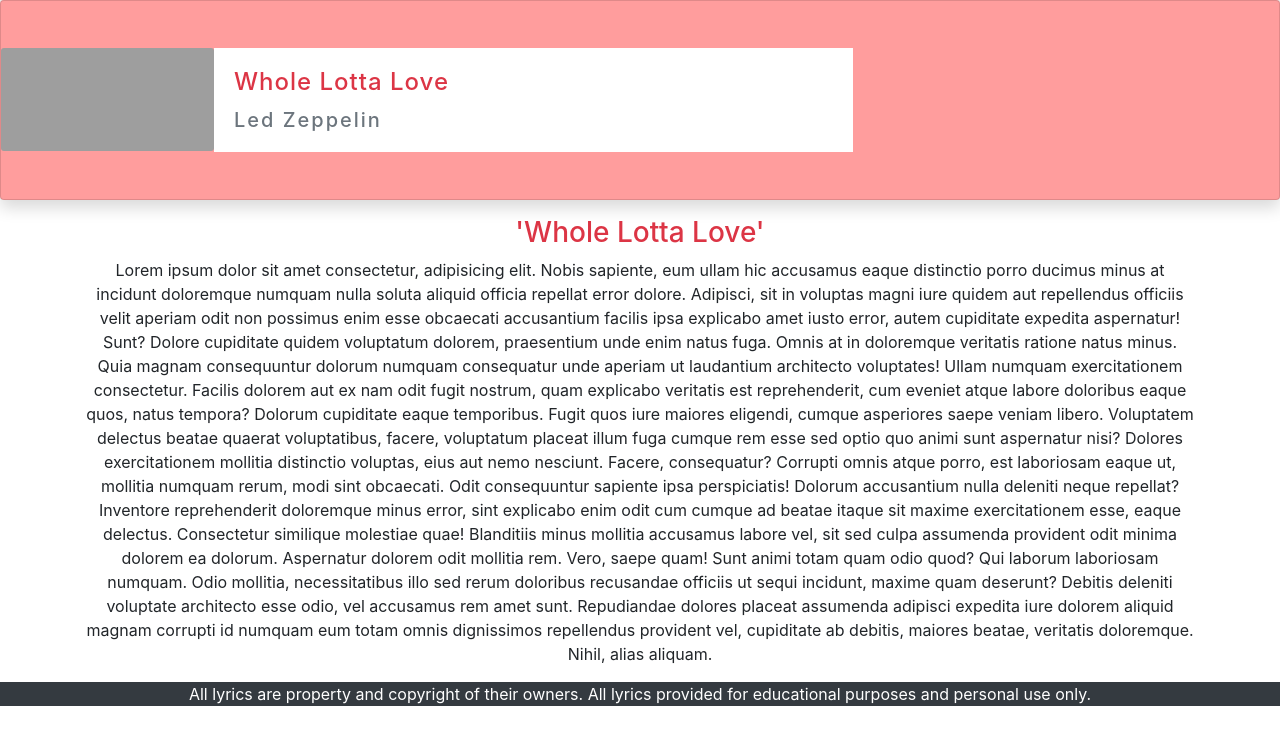
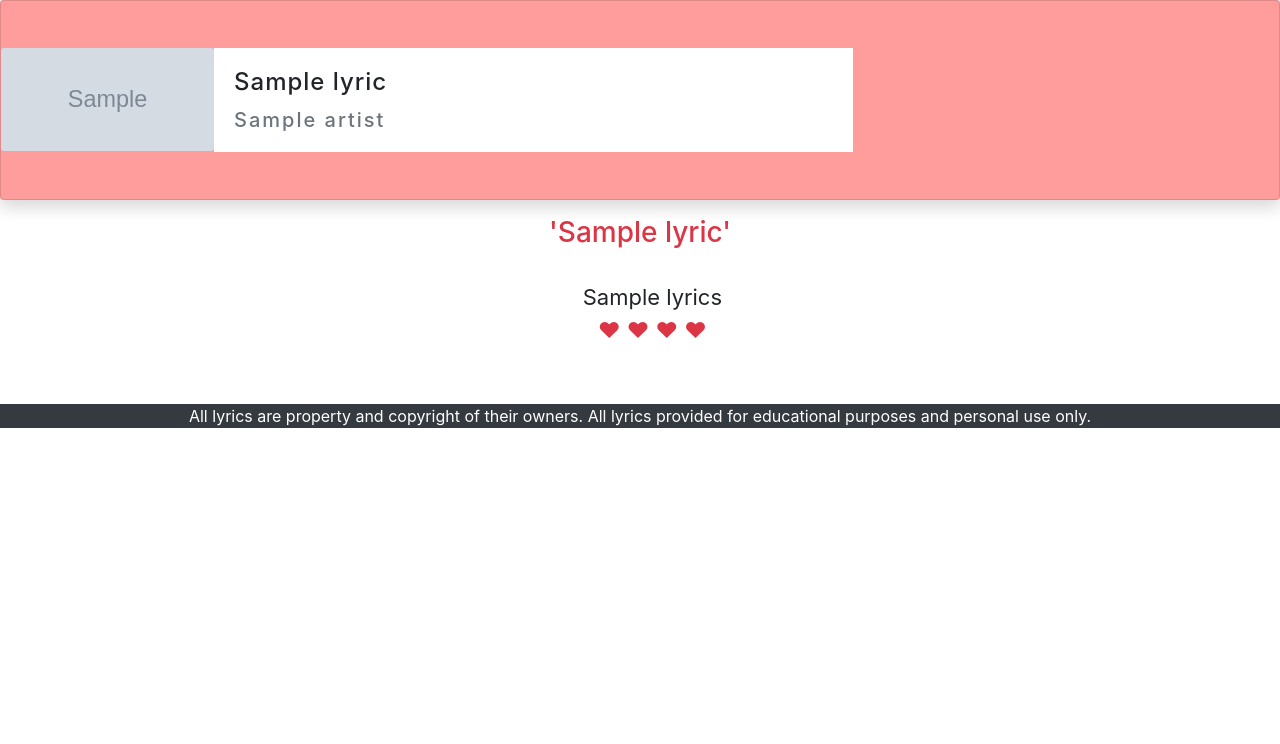
Before and after one commit to kingnz007/Central-Lyrics, a Django app: template templates/central/lyrics.html in a window 1280 px wide. Shown: the part 56-800 px from the top of the page. Run offline with Django 3.2, Linux system fonts and the light colour scheme; the template is opened without the code that fills it: most values are stand-ins (such as "Sample title", 1, 10 or a date in 2020); grey boxes marked "Sample" are stand-in pictures; some libraries are stand-ins or nearby versions; grey boxes are pictures that could not be loaded.

Commit message:
FIxing issues

```diff
--- a/central/urls.py
+++ b/central/urls.py
@@ -5,6 +5,6 @@
     path('', views.index, name='index'),
     path('search', views.search, name='search'),
 
-    re_path('(?P<artist>.*)/(?P<song>.*)/$', views.lyrics, name='lyrics'),
+    re_path('(?P<artist>.*)-(?P<song>.*)-lyrics/$', views.lyrics, name='lyrics'),
 
 ]
--- a/templates/central/index.html
+++ b/templates/central/index.html
@@ -14,9 +14,8 @@
         to retrieve song lyrics. This is just a simple practical implementation of the genius api.
     </p>
 
-    <p>This project can be found on
-        <a href="#">github</a>. You are always more than welcome to contribute to the
-        project. &hearts;</p>
+    <p>The project can be found on
+        <a href="#">github</a>. Please feel free to make any kinds of contribution to the project. &hearts;</p>
 
         <span class="text-danger">
         &hearts; &hearts; &hearts;
--- a/templates/central/lyrics.html
+++ b/templates/central/lyrics.html
@@ -7,17 +7,17 @@
     <div id="thumbnail">
     <div class="row no-gutters">
       <div class="col-md-2">
-        <img src="https://chapelboromedia.s3.amazonaws.com/uploads/2019/09/10124917/Led-Zeppelin-1.jpg" class="card-img" alt="..." height="103px">
+        <img src="{{ lyrics.song_art_image_url }}" class="card-img" alt="artist" height="103px">
       </div>
       <div class="col-md-6">
         <div class="card-body" style="background-color: white;">
-          <h4 class="card-title text-danger" style="letter-spacing: 1px;">
-            Whole Lotta Love
+          <h4 class="card-title" style="letter-spacing: 1px;">
+            {{ lyrics.title }}
           </h4>
 
         <strong>
           <h5 class="card-text text-muted" style="letter-spacing: 2px;">
-            Led Zeppelin
+            {{ lyrics.artist }}
           </h5>
           </strong>
         </div>
@@ -28,18 +28,10 @@
 
 
 <div class="container">
-  <h3 class="text-center text-danger">'Whole Lotta Love'</h3>
-  <p class="lyrics-content text-center">
-      Lorem ipsum dolor sit amet consectetur, adipisicing elit. Nobis sapiente, eum ullam hic accusamus eaque distinctio porro ducimus minus at incidunt doloremque numquam nulla soluta aliquid officia repellat error dolore.
-      Adipisci, sit in voluptas magni iure quidem aut repellendus officiis velit aperiam odit non possimus enim esse obcaecati accusantium facilis ipsa explicabo amet iusto error, autem cupiditate expedita aspernatur! Sunt?
-      Dolore cupiditate quidem voluptatum dolorem, praesentium unde enim natus fuga. Omnis at in doloremque veritatis ratione natus minus. Quia magnam consequuntur dolorum numquam consequatur unde aperiam ut laudantium architecto voluptates!
-      Ullam numquam exercitationem consectetur. Facilis dolorem aut ex nam odit fugit nostrum, quam explicabo veritatis est reprehenderit, cum eveniet atque labore doloribus eaque quos, natus tempora? Dolorum cupiditate eaque temporibus.
-      Fugit quos iure maiores eligendi, cumque asperiores saepe veniam libero. Voluptatem delectus beatae quaerat voluptatibus, facere, voluptatum placeat illum fuga cumque rem esse sed optio quo animi sunt aspernatur nisi?
-      Dolores exercitationem mollitia distinctio voluptas, eius aut nemo nesciunt. Facere, consequatur? Corrupti omnis atque porro, est laboriosam eaque ut, mollitia numquam rerum, modi sint obcaecati. Odit consequuntur sapiente ipsa perspiciatis!
-      Dolorum accusantium nulla deleniti neque repellat? Inventore reprehenderit doloremque minus error, sint explicabo enim odit cum cumque ad beatae itaque sit maxime exercitationem esse, eaque delectus. Consectetur similique molestiae quae!
-      Blanditiis minus mollitia accusamus labore vel, sit sed culpa assumenda provident odit minima dolorem ea dolorum. Aspernatur dolorem odit mollitia rem. Vero, saepe quam! Sunt animi totam quam odio quod?
-      Qui laborum laboriosam numquam. Odio mollitia, necessitatibus illo sed rerum doloribus recusandae officiis ut sequi incidunt, maxime quam deserunt? Debitis deleniti voluptate architecto esse odio, vel accusamus rem amet sunt.
-      Repudiandae dolores placeat assumenda adipisci expedita iure dolorem aliquid magnam corrupti id numquam eum totam omnis dignissimos repellendus provident vel, cupiditate ab debitis, maiores beatae, veritatis doloremque. Nihil, alias aliquam.
+  <h3 class="text-center text-danger">'{{ lyrics.title }}'</h3>
+  <p id="lyrics-content" class="text-center mb-4" style="white-space:pre-wrap; font-size: 22px; margin-top: -10px;">
+    {{ lyrics.lyrics }}
+    <span class="text-danger text-center">&hearts; &hearts; &hearts; &hearts;</span>
   </p>
 </div>
 {% endblock %}
```
